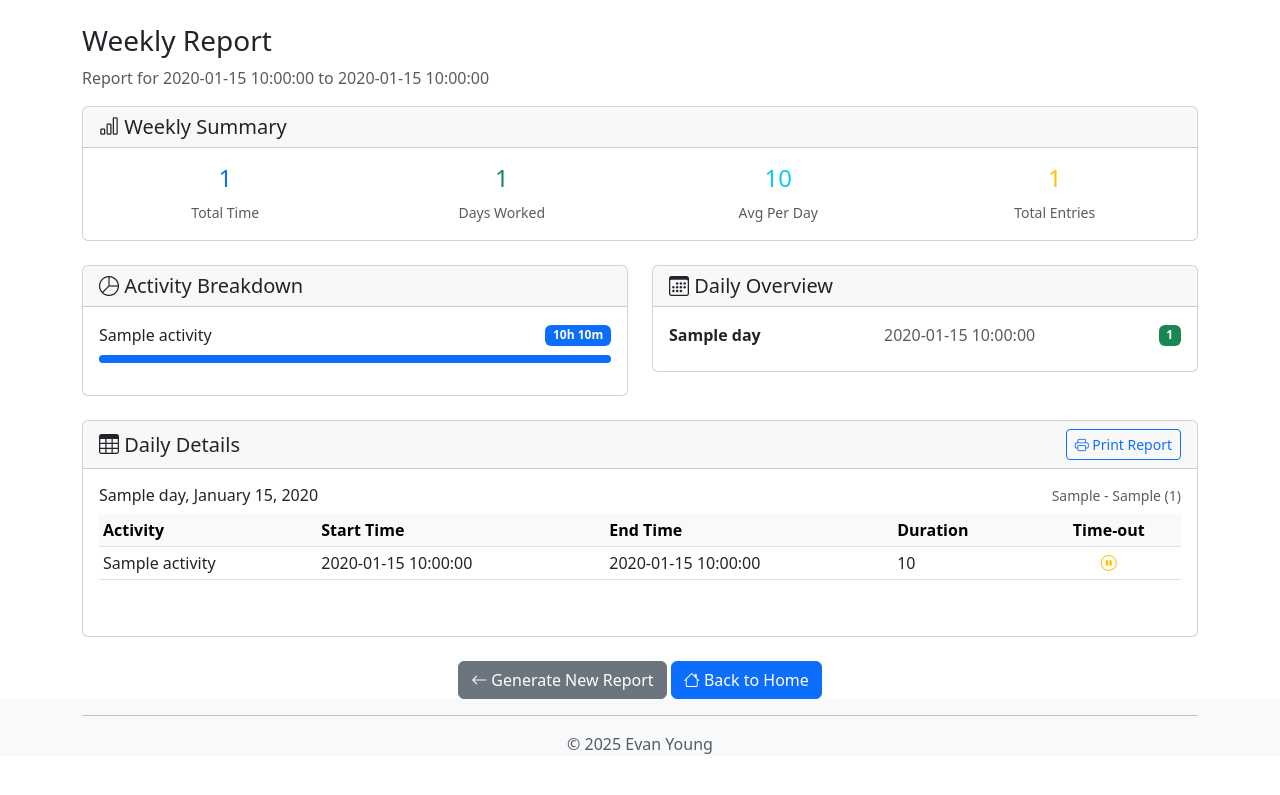
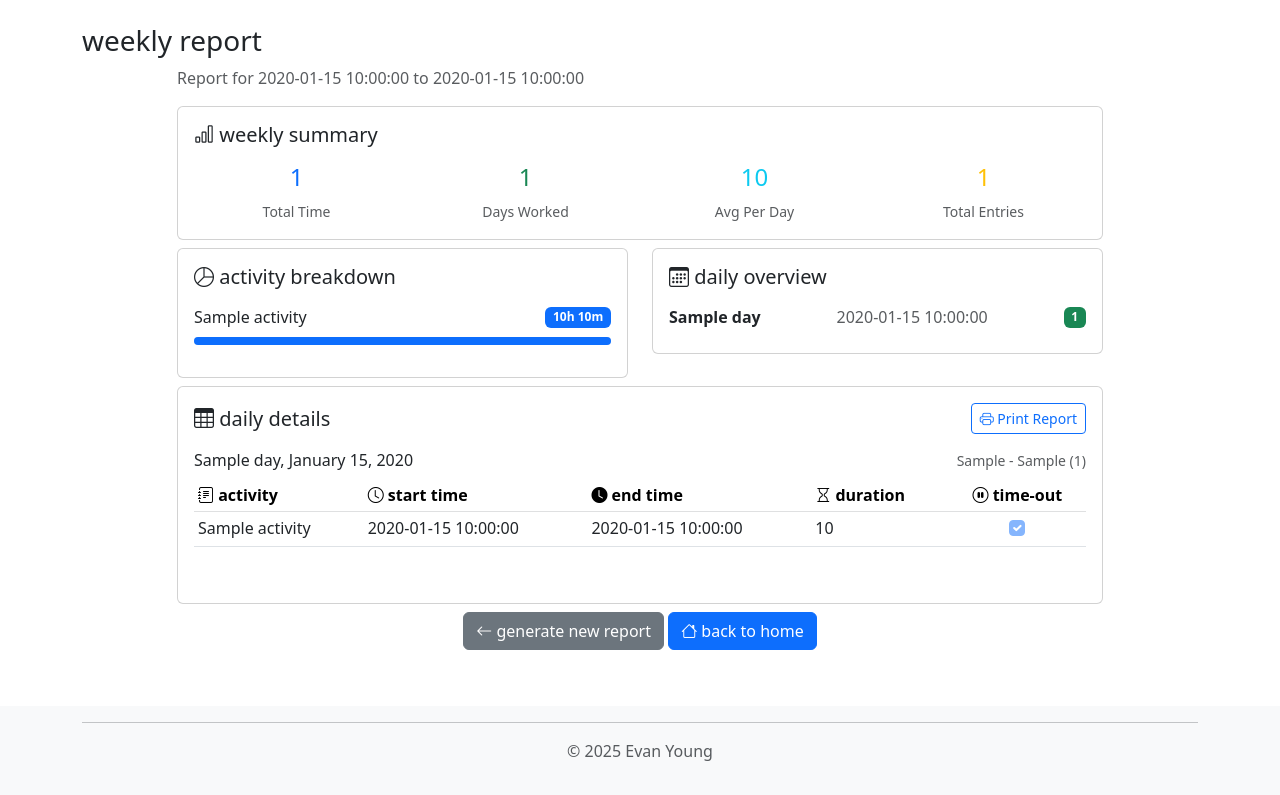
Before and after one commit to cantis/TimeTracker, a Flask app: template app/templates/reports/weekly_report.html in a window 1280 px wide. Shown: the part 56-851 px from the top of the page. Before the commit the page ends 810 px from the top, so only its background shows below. Run offline with Flask 3, Linux system fonts and the light colour scheme; the template is opened without the code that fills it: most values are stand-ins (such as "Sample title", 1, 10 or a date in 2020); parts of the project's set-up code (start-up, migrations or seed data) failed here and were passed over.

Commit message:
Refactor weekly report templates: standardize headings, improve layout, and enhance accessibility with consistent casing for text elements.

```diff
--- a/app/templates/reports/weekly_report.html
+++ b/app/templates/reports/weekly_report.html
@@ -1,17 +1,15 @@
 {% extends "base.html" %}
 
 {% block content %}
-<h3>Weekly Report</h3>
-<p class="text-muted">Report for {{ start_date_formatted }} to {{ end_date_formatted }}</p>
+<h3>weekly report</h3>
+<div class="row justify-content-center">
+    <div class="col-md-10">
+        <p class="text-muted mb-3">Report for {{ start_date_formatted }} to {{ end_date_formatted }}</p>
 
         <!-- Weekly Summary -->
-<div class="row mb-4">
-    <div class="col-md-12">
-        <div class="card">
-            <div class="card-header">
-                <h5 class="mb-0"><i class="bi bi-bar-chart"></i> Weekly Summary</h5>
-            </div>
+        <div class="card mb-2">
             <div class="card-body">
+                <h5 class="mb-3"><i class="bi bi-bar-chart"></i> weekly summary</h5>
                 <div class="row">
                     <div class="col-md-3">
                         <div class="text-center">
@@ -40,18 +38,14 @@
                 </div>
             </div>
         </div>
-    </div>
-</div>
 
-<!-- Activity Breakdown -->
+        <!-- Activity Breakdown and Daily Overview -->
         {% if weekly_summary.sorted_activities %}
-<div class="row mb-4">
+        <div class="row">
             <div class="col-md-6">
-        <div class="card">
-            <div class="card-header">
-                <h5 class="mb-0"><i class="bi bi-pie-chart"></i> Activity Breakdown</h5>
-            </div>
+                <div class="card mb-2">
                     <div class="card-body">
+                        <h5 class="mb-3"><i class="bi bi-pie-chart"></i> activity breakdown</h5>
                         {% for activity, minutes in weekly_summary.sorted_activities %}
                         <div class="d-flex justify-content-between align-items-center mb-2">
                             <span>{{ activity }}</span>
@@ -68,17 +62,15 @@
                 </div>
             </div>
             <div class="col-md-6">
-        <!-- Daily Overview Chart placeholder -->
-        <div class="card">
-            <div class="card-header">
-                <h5 class="mb-0"><i class="bi bi-calendar3"></i> Daily Overview</h5>
-            </div>
+                <div class="card mb-2">
                     <div class="card-body">
+                        <h5 class="mb-3"><i class="bi bi-calendar3"></i> daily overview</h5>
                         {% for day in daily_data %}
                         <div class="d-flex justify-content-between align-items-center mb-2">
                             <span class="fw-bold">{{ day.day_name }}</span>
                             <span class="text-muted">{{ day.date_str }}</span>
-                    <span class="badge {% if day.total_minutes > 0 %}bg-success{% else %}bg-secondary{% endif %}">
+                            <span
+                                class="badge {% if day.total_minutes > 0 %}bg-success{% else %}bg-secondary{% endif %}">
                                 {{ day.total_hours_display }}
                             </span>
                         </div>
@@ -88,18 +80,16 @@
             </div>
         </div>
         {% endif %}
-
         <!-- Daily Details -->
-<div class="row">
-    <div class="col-md-12">
-        <div class="card">
-            <div class="card-header d-flex justify-content-between align-items-center">
-                <h5 class="mb-0"><i class="bi bi-table"></i> Daily Details</h5>
+        <div class="card mb-2">
+            <div class="card-body">
+                <div class="d-flex justify-content-between align-items-center mb-3">
+                    <h5 class="mb-0"><i class="bi bi-table"></i> daily details</h5>
                     <button class="btn btn-outline-primary btn-sm" onclick="window.print()">
                         <i class="bi bi-printer"></i> Print Report
                     </button>
                 </div>
-            <div class="card-body">
+
                 {% for day in daily_data %}
                 <div class="mb-4">
                     <div class="d-flex justify-content-between align-items-center mb-2">
@@ -118,15 +108,15 @@
                     </div>
 
                     {% if day.entries %}
-                    <div class="table-responsive">
+                    <div class="table-responsive" style="max-height: 400px; overflow-y: auto;">
                         <table class="table table-sm table-hover">
                             <thead class="table-light">
                                 <tr>
-                                    <th>Activity</th>
-                                    <th>Start Time</th>
-                                    <th>End Time</th>
-                                    <th>Duration</th>
-                                    <th class="text-center">Time-out</th>
+                                    <th scope="col"><i class="bi bi-journal-text"></i> activity</th>
+                                    <th scope="col"><i class="bi bi-clock"></i> start time</th>
+                                    <th scope="col"><i class="bi bi-clock-fill"></i> end time</th>
+                                    <th scope="col"><i class="bi bi-hourglass"></i> duration</th>
+                                    <th scope="col" class="text-center"><i class="bi bi-pause-circle"></i> time-out</th>
                                 </tr>
                             </thead>
                             <tbody>
@@ -137,11 +127,10 @@
                                     <td>{{ entry.to_time_display }}</td>
                                     <td>{{ entry.duration_display }}</td>
                                     <td class="text-center">
-                                        {% if entry.time_out %}
-                                        <i class="bi bi-pause-circle text-warning" title="Time-out"></i>
-                                        {% else %}
-                                        <i class="bi bi-dash text-muted"></i>
-                                        {% endif %}
+                                        <div class="form-check d-flex justify-content-center">
+                                            <input class="form-check-input" type="checkbox" {% if entry.time_out
+                                                %}checked{% endif %} disabled>
+                                        </div>
                                     </td>
                                 </tr>
                                 {% endfor %}
@@ -150,7 +139,7 @@
                     </div>
                     {% else %}
                     <div class="text-center text-muted py-3">
-                        <i class="bi bi-calendar-x"></i> No time entries for this day
+                        <i class="bi bi-calendar-x"></i> no time entries for this day
                     </div>
                     {% endif %}
                 </div>
@@ -159,22 +148,33 @@
                 {% endfor %}
             </div>
         </div>
-    </div>
-</div>
 
         <!-- Actions -->
-<div class="row mt-4">
-    <div class="col-md-12 text-center">
+        <div class="text-center mb-4">
             <a href="/reports/weekly" class="btn btn-secondary">
-            <i class="bi bi-arrow-left"></i> Generate New Report
+                <i class="bi bi-arrow-left"></i> generate new report
             </a>
             <a href="/" class="btn btn-primary">
-            <i class="bi bi-house"></i> Back to Home
+                <i class="bi bi-house"></i> back to home
             </a>
+        </div>
     </div>
 </div>
 
 <style>
+    /* Make table header sticky when scrolling */
+    .table-responsive table thead th {
+        position: sticky;
+        top: 0;
+        background-color: white;
+        z-index: 1;
+    }
+
+    /* Add some bottom space for the page */
+    .container {
+        margin-bottom: 2rem;
+    }
+
     @media print {
 
         .btn,
```
Also changed, not shown: app/templates/reports/weekly_settings.html (+32 -14 lines). Lines whose indentation alone changed are shown as unchanged.
